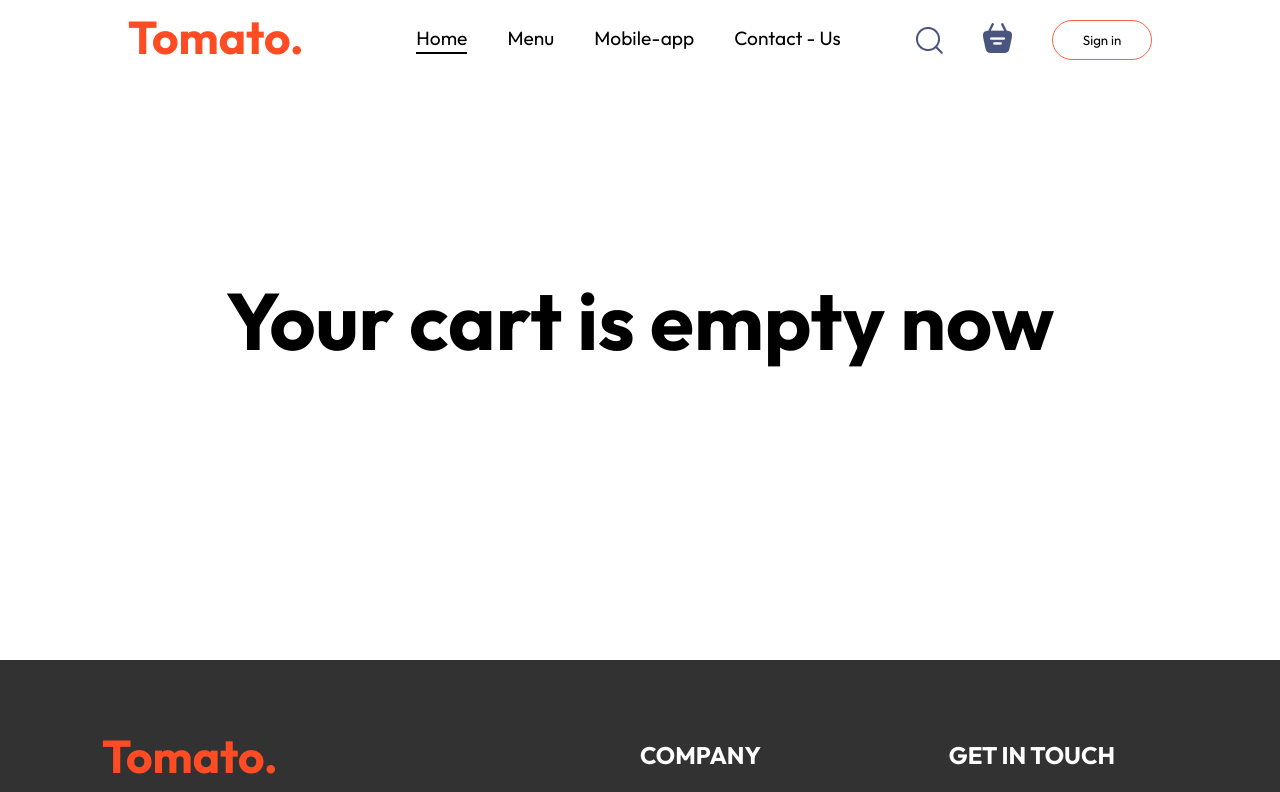
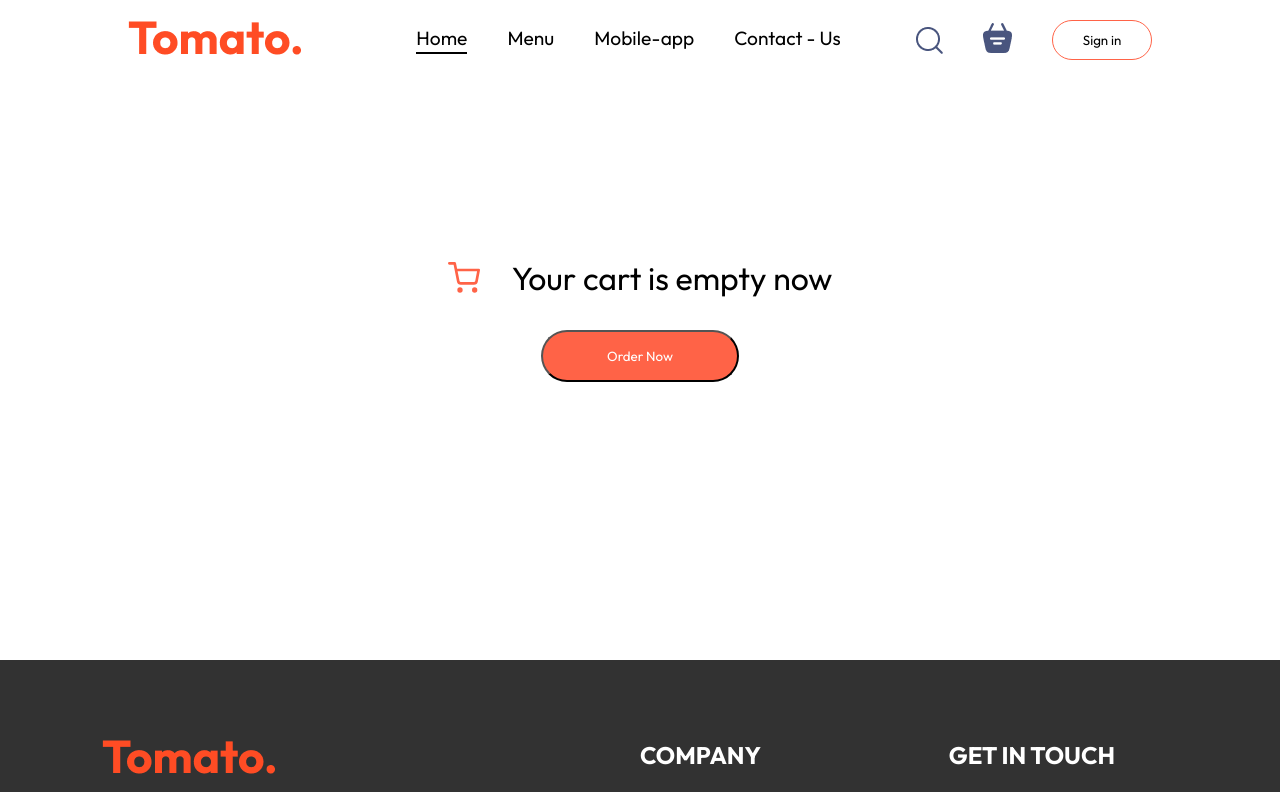
Before and after one commit to SomasekharSunkari/FoodDeliverApplication, a React (Vite) app: page /cart in a window 1280 px wide. Shown: the top 792 px of the page. Built offline with nearby package versions, Linux system fonts and the light colour scheme.

Commit message:
Small Updates

```diff
--- a/src/Components/Cart/Cart.css
+++ b/src/Components/Cart/Cart.css
@@ -35,6 +35,16 @@
     margin-top: 80px;
     justify-content: space-between;
     gap: 40px;
+}
+
+.cart-first {
+    display: flex;
+
+    flex-direction: column;
+    height: 60vh;
+    justify-content: center;
+    align-items: center;
+    gap: 2rem;
 }
 
 .cart-bottom {
@@ -96,13 +106,61 @@
     border-radius: 4px;
     color: white;
 }
+.cart-order-btn{
+    background-color: tomato;
+    color: white;
+    padding: 1rem 4rem;
+    border-radius: 2rem;
+    cursor: pointer;
+    animation: order-btn .2s ease-in  infinite;
+}
+.cart-order-btn a{
+    color: white;
+    text-decoration: none;
 
-.noo-cart {
-    height: 60vh;
-    font-size: 5rem;
+}
+.cart-icon {
+    color: tomato;
+    font-size: 2rem;
+    ;
+    animation: cart-icon .5s ease;
+
+}
+
+.empty-cart {
     display: flex;
     justify-content: center;
+    gap: 2rem;
     align-items: center;
+
+
+}
+
+.empty-cart h1 {
+    font-weight: normal;
+}
+@keyframes order-btn {
+    0%{
+        margin-right: 5px;
+    }
+    100%{
+        margin-right: 0px;
+    }
+
+}
+@keyframes cart-icon {
+    0% {
+        font-size: 2rem;
+    }
+
+    50% {
+        font-size: 20rem
+    }
+
+    100% {
+        font-size: 2rem;
+    }
+
 }
 
 @media screen and (max-width:750px) {
--- a/src/Components/Cart/Cart.jsx
+++ b/src/Components/Cart/Cart.jsx
@@ -1,6 +1,8 @@
 import React, { useContext } from 'react';
 import { StoreContext } from '../Context/StoreContext';
 import { useNavigate } from 'react-router-dom';
+import { FiShoppingCart } from "react-icons/fi";
+
 import "./Cart.css";
 
 const Cart = () => {
@@ -8,7 +10,15 @@
   const navigate = useNavigate();
 
   if (getCartItemsTotal() <= 0) {
-    return <h1 className='noo-cart'>Your cart is empty now</h1>;
+    return (
+      <div className='cart-first'>
+        <div className='empty-cart'>
+
+          <FiShoppingCart className='cart-icon' />
+          <h1 className='noo-cart'>Your cart is empty now</h1>
+          </div>
+          <button className='cart-order-btn'><a href="/#explore-menu">Order Now</a></button>
+      </div>)
   }
 
   return (
--- a/src/Components/Navbar/Navbar.jsx
+++ b/src/Components/Navbar/Navbar.jsx
@@ -18,9 +18,9 @@
       </Link>
       <ul >
         <Link to="/" onClick={() => setmenu("home")} className={menu === "home" ? "active" : ""}>Home</Link>
-        <a href='#explore-menu' onClick={() => setmenu("menu")} className={menu === "menu" ? "active" : ""}>Menu</a>
-        <a href="#app-download" onClick={() => setmenu("mobileapp")} className={menu === "mobileapp" ? "active" : ""}>Mobile-app</a>
-        <a href='#footer' onClick={() => setmenu("contact")} className={menu === "contact" ? "active" : ""}>Contact - Us</a>
+        <a href='/#explore-menu' onClick={() => setmenu("menu")} className={menu === "menu" ? "active" : ""}>Menu</a>
+        <a href="/#app-download" onClick={() => setmenu("mobileapp")} className={menu === "mobileapp" ? "active" : ""}>Mobile-app</a>
+        <a href='/#footer' onClick={() => setmenu("contact")} className={menu === "contact" ? "active" : ""}>Contact - Us</a>
       </ul>
       <div className='navbar-right'>
         <img src={assets.search_icon} alt="Search Icon" />
--- a/src/Components/PlaceOrder/PlaceHolder.css
+++ b/src/Components/PlaceOrder/PlaceHolder.css
@@ -67,4 +67,15 @@
     margin-top: 5px;
     padding-left: 10px;
     margin-bottom: 5px;
+    border: 1px solid gray ;
 }
+
+@media screen and (max-width:1110px){
+    .placeorderleft {
+        width: 100%;
+        /* position: relative; */
+    }
+    .placeorder{
+        flex-direction: column;
+    }
+}
--- a/src/Components/PlaceOrder/PlaceHolder.jsx
+++ b/src/Components/PlaceOrder/PlaceHolder.jsx
@@ -6,7 +6,7 @@
 const PlaceHolder = () => {
   const {getCartItemsTotal}  = useContext(StoreContext)
   return (
-    <form className='placeorder'>
+    <form className='placeorder' >
       <div className="placeorderleft">
         <p className='title'>Delivery Information</p>
         <div className='multifields'>
```
